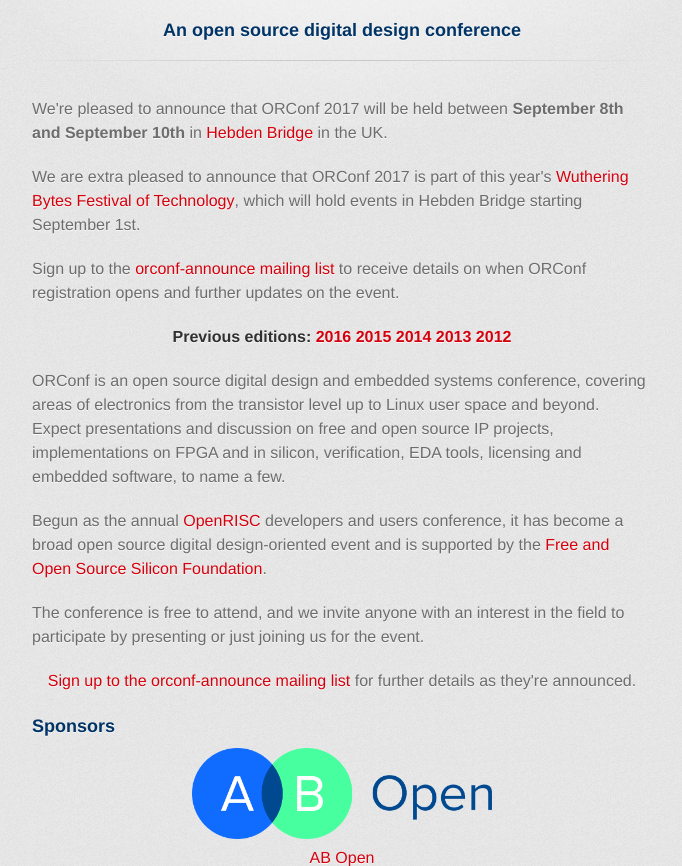
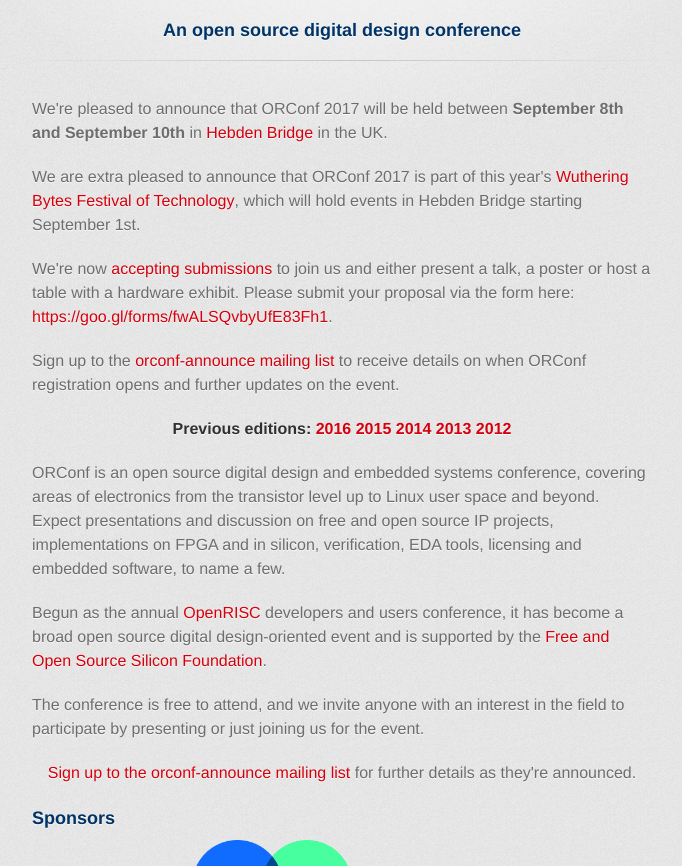
Before and after one commit to fossi-foundation/orconf, a Jekyll site: the page index.html, which Jekyll copies as it is, in a window 1280 px wide and 900 px high, scrolled down 462 px, cut to the strip 0-866 px from the top of the window. Shown: the whole strip, without its empty margins (298-980 px from the left). Built offline with Jekyll 4.4.1, drawn with Linux system fonts in a browser that asks for light colours; some web fonts are replaced.

Commit message:
Add presentation submission link

```diff
--- a/index.html
+++ b/index.html
@@ -64,6 +64,12 @@
 	  </p>
 	  <p>
 	    We are extra pleased to announce that ORConf 2017 is part of this year's <a href="http://wutheringbytes.com/" target="_blank">Wuthering Bytes Festival of Technology</a>, which will hold events in Hebden Bridge starting September 1st.
+	  </p>
+
+	  <p>
+	    We're now <a href="https://goo.gl/forms/fwALSQvbyUfE83Fh1" target="_blank">accepting submissions</a> to join us and either
+	    present a talk, a poster or host a table with a hardware exhibit. Please submit your proposal via the form here:
+	    <a href="https://goo.gl/forms/fwALSQvbyUfE83Fh1" target="_target">https://goo.gl/forms/fwALSQvbyUfE83Fh1</a>.
 	  </p>
 
 	  <p>Sign up to the <a href="https://lists.librecores.org/listinfo/orconf-announce" target="_blank">orconf-announce mailing list</a> to receive details on when ORConf registration opens and further updates on the event.
```
